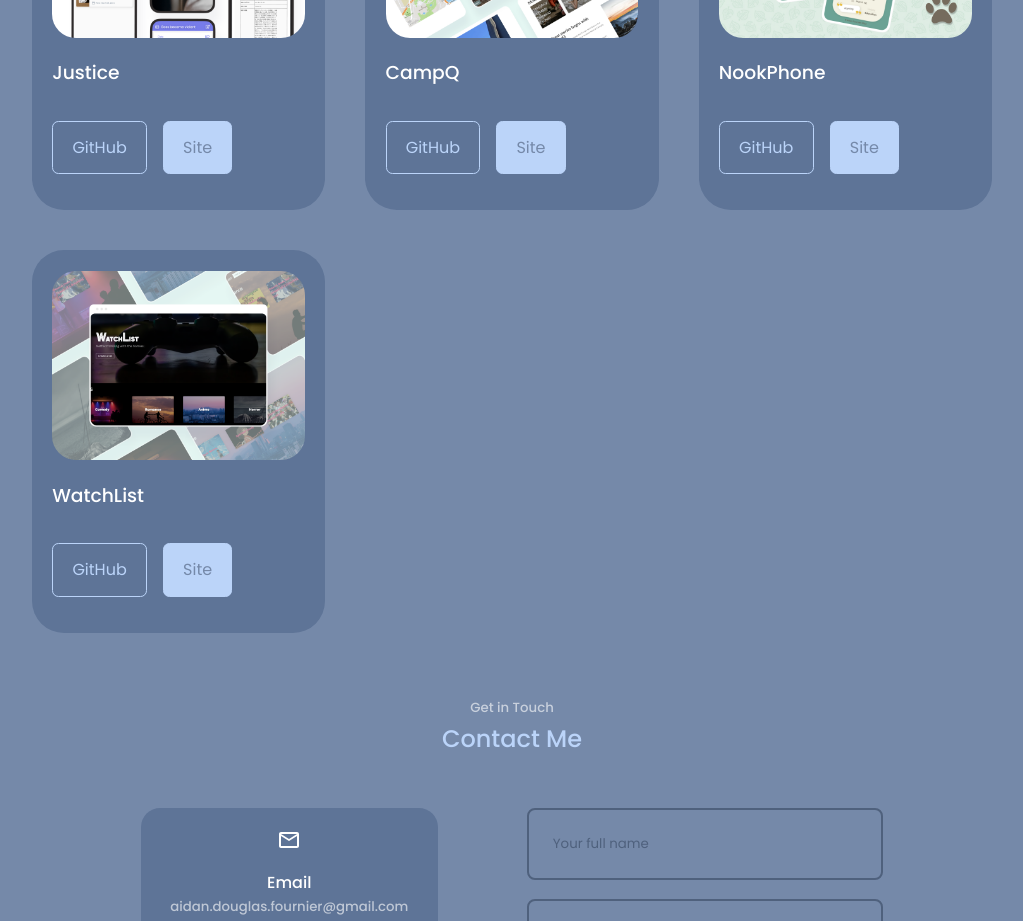
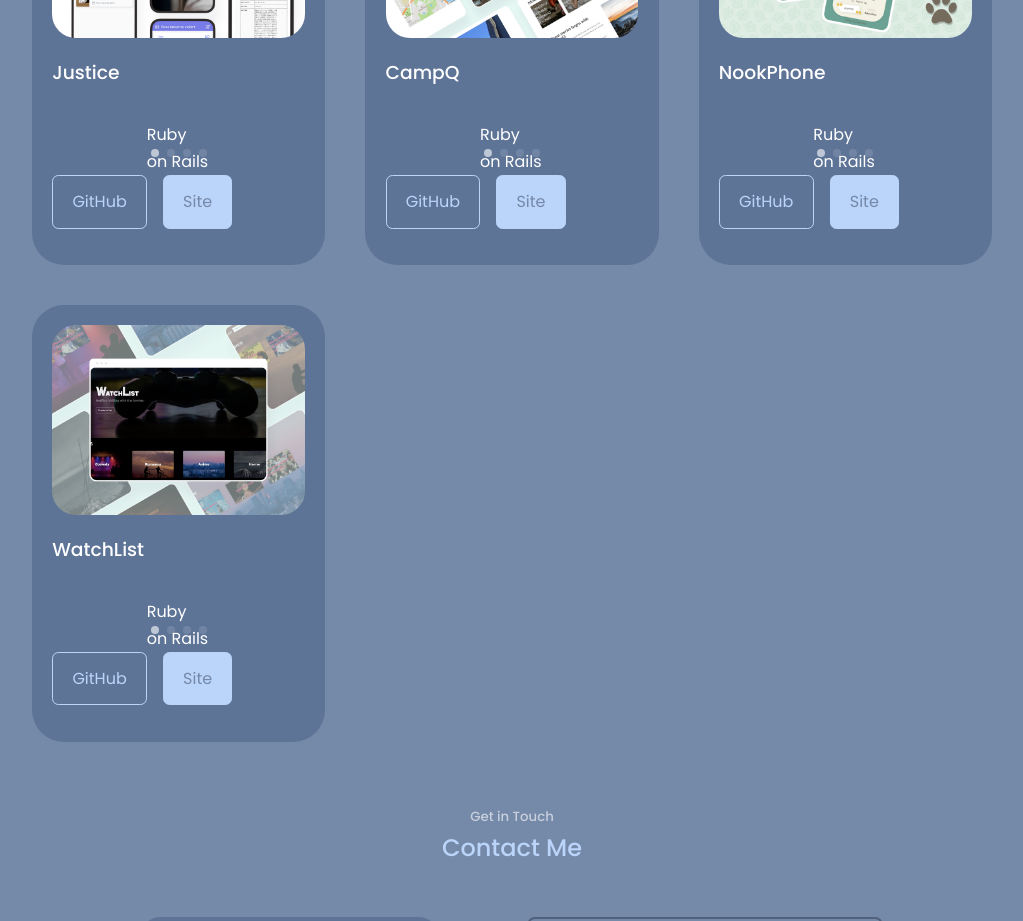
Before and after one commit to AidanFournier/react-portfolio-site, a React (Create React App) app: page / in a window 1280 px wide. Shown: the part 2360-3281 px from the top of the page, without its empty margins (128-1151 px from the left). Built offline with nearby package versions, Linux system fonts and the light colour scheme.

Commit message:
Added swiperJS to portfolio

```diff
--- a/src/components/Portfolio.jsx
+++ b/src/components/Portfolio.jsx
@@ -3,6 +3,18 @@ import JusticeImg from '../assets/JusticeMockup.png'
 import CampQImg from '../assets/CampQMockup.png'
 import NookPhoneImg from '../assets/NookPhoneMockup.png'
 import WatchListImg from '../assets/WatchListMockup.png'
+
+import { SiRubyonrails } from 'react-icons/si'
+import { AiOutlineHtml5 } from 'react-icons/ai'
+import { IoLogoJavascript } from 'react-icons/io'
+import { FaSass } from 'react-icons/fa'
+import { BsFillBootstrapFill } from 'react-icons/bs'
+import { SiPostgresql } from 'react-icons/si'
+import { SiRedis } from 'react-icons/si'
+import { SiHeroku } from 'react-icons/si'
+import { SiFigma } from 'react-icons/si'
+import { SiCanva } from 'react-icons/si'
+import { SiReact } from 'react-icons/si'
 
 // import Swiper core and required modules
 import { Pagination } from 'swiper';
@@ -11,9 +23,7 @@ import { Swiper, SwiperSlide } from 'swiper/react';
 
 // Import Swiper styles
 import 'swiper/css';
-// import 'swiper/css/navigation';
 import 'swiper/css/pagination';
-// import 'swiper/css/scrollbar';
 
 const data = [
   {
@@ -81,6 +91,23 @@ const Portfolio = () => {
                   <img src={image} alt={title} />
                 </div>
                 <h3>{title}</h3>
+
+                <Swiper
+                  pagination={{ clickable: true }}
+                  modules={[Pagination]}
+                  spaceBetween={50}
+                  className="footer__swiper mySwiper">
+                {
+                  data.map(({id, content}) => {
+                    return (
+                      <SwiperSlide id={id}>
+                        <p>{content.stack}</p>
+                      </SwiperSlide>
+                    )
+                  })
+                }
+                </Swiper>
+
                 <div className="portfolio__item-cta">
                   <a href={github} className="btn" target="_blank" rel="noreferrer">GitHub</a>
                   <a href={site} className="btn btn-primary" target="_blank" rel="noreferrer">Site</a>
--- a/src/stylesheets/components/footer.scss
+++ b/src/stylesheets/components/footer.scss
@@ -54,6 +54,10 @@ footer {
     transition: $transition;
 }
 
+.footer__swiper {
+    width: 4rem;
+}
+
 // Media Queries
 
 // Medium Devices
```
